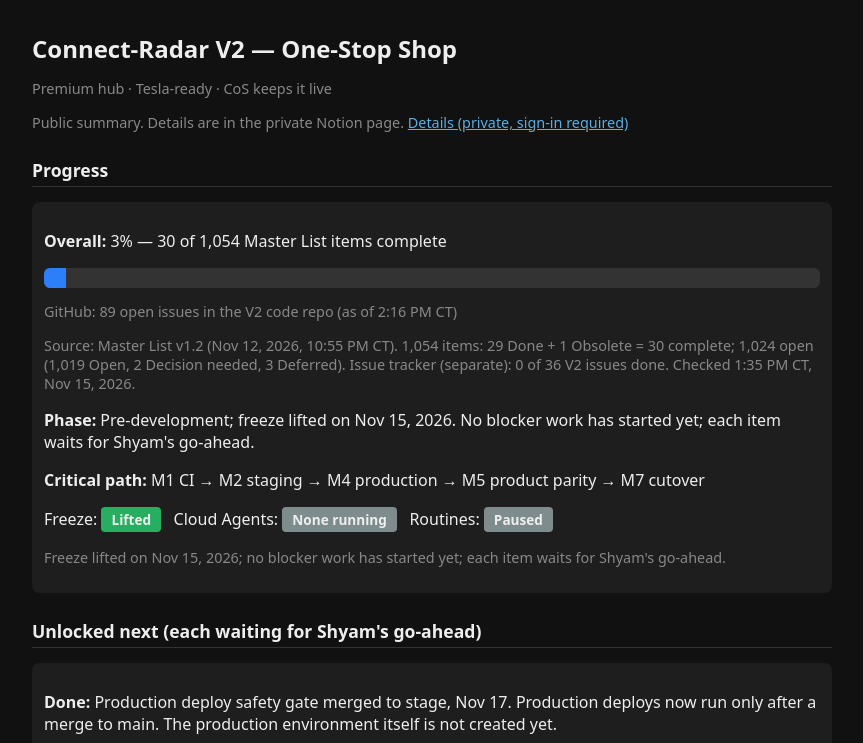
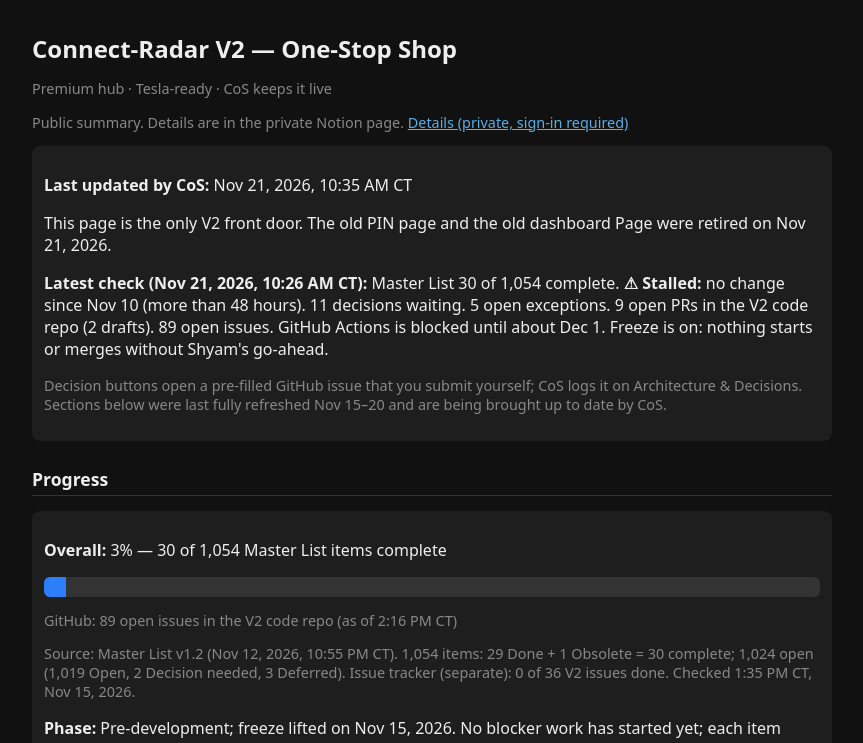
Before and after one commit to Connect-Radar/v2-one-stop-shop, a plain HTML site: page index.html in a window 1280 px wide. Shown: the top 743 px of the page, without its empty margins (208-1071 px from the left). Drawn offline with Linux system fonts and the light colour scheme.

Commit message:
Hub: sole front door after retiring PIN page and old dashboard Page; add Last updated by CoS stamp and stall flag (t1225u)

```diff
--- a/index.html
+++ b/index.html
@@ -41,6 +41,13 @@
 <h1>Connect-Radar V2 — One-Stop Shop</h1>
 <p class="muted">Premium hub · Tesla-ready · CoS keeps it live</p>
 <p class="muted">Public summary. Details are in the private Notion page. <a href="https://app.notion.com/p/41957419b0fb8175ba10e2ddb60ef656">Details (private, sign-in required)</a></p>
+
+<div class="card" id="cos-stamp">
+  <p><strong>Last updated by CoS:</strong> Nov 21, 2026, 10:35 AM CT</p>
+  <p>This page is the only V2 front door. The old PIN page and the old dashboard Page were retired on Nov 21, 2026.</p>
+  <p><strong>Latest check (Nov 21, 2026, 10:26 AM CT):</strong> Master List 30 of 1,054 complete. <strong>&#9888; Stalled:</strong> no change since Nov 10 (more than 48 hours). 11 decisions waiting. 5 open exceptions. 9 open PRs in the V2 code repo (2 drafts). 89 open issues. GitHub Actions is blocked until about Dec 1. Freeze is on: nothing starts or merges without Shyam's go-ahead.</p>
+  <p class="muted">Decision buttons open a pre-filled GitHub issue that you submit yourself; CoS logs it on Architecture & Decisions. Sections below were last fully refreshed Nov 15&ndash;20 and are being brought up to date by CoS.</p>
+</div>
 
 <h2>Progress</h2>
 <div class="card">
```
